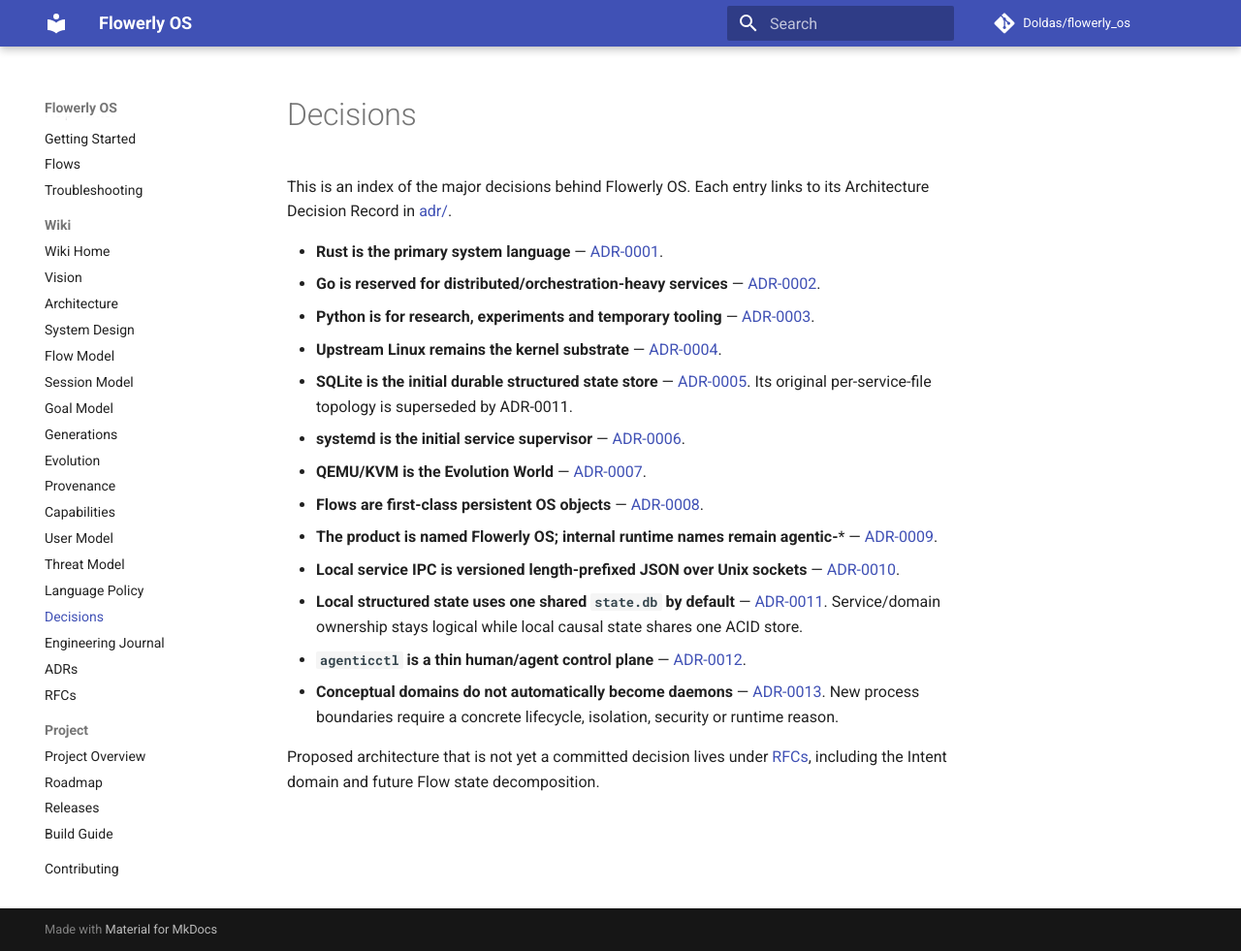
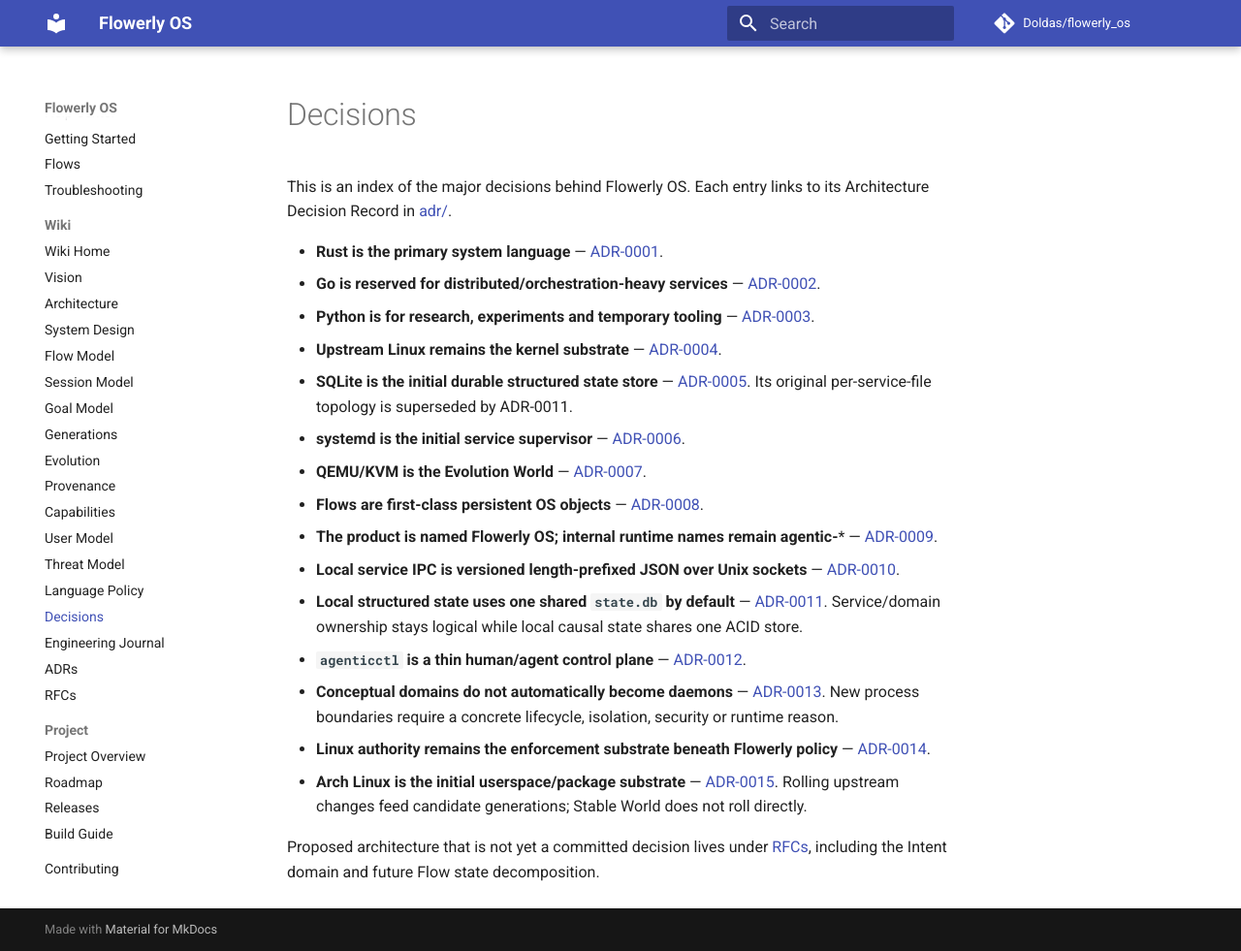
Before and after one commit to Doldas/flowerly_os, an MkDocs documentation site: the page built from docs/decisions.md, in a window 1280 px wide and 981 px high. Shown: the whole window at 97% size. Built offline with MkDocs 1.6.1 and Material for MkDocs 9.7.7, drawn with Linux system fonts in a browser that asks for light colours; comment, search, counter and statistics services are not loaded.

Commit message:
docs(decisions): record Arch userspace substrate

```diff
--- a/docs/decisions.md
+++ b/docs/decisions.md
@@ -32,6 +32,11 @@
 - **Conceptual domains do not automatically become daemons** —
   [ADR-0013](adr/0013-process-boundaries-require-justification.md). New process
   boundaries require a concrete lifecycle, isolation, security or runtime reason.
+- **Linux authority remains the enforcement substrate beneath Flowerly policy** —
+  [ADR-0014](adr/0014-linux-authority-is-the-enforcement-substrate.md).
+- **Arch Linux is the initial userspace/package substrate** —
+  [ADR-0015](adr/0015-arch-linux-userspace-substrate.md). Rolling upstream
+  changes feed candidate generations; Stable World does not roll directly.
 
 Proposed architecture that is not yet a committed decision lives under
 [RFCs](rfcs/), including the Intent domain and future Flow state decomposition.
```
